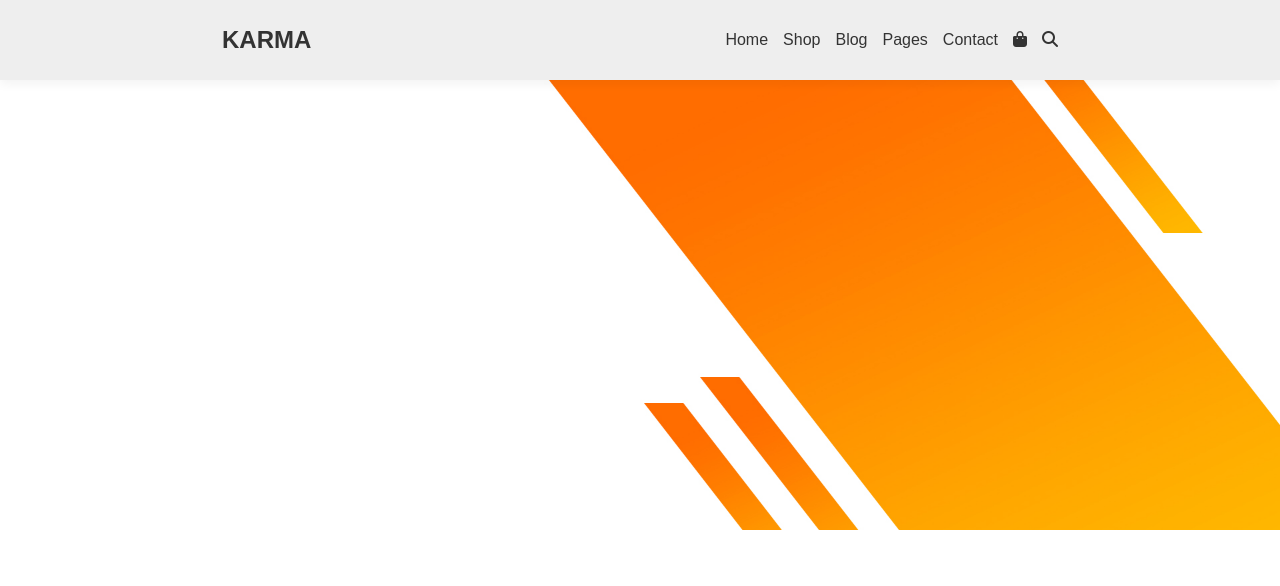
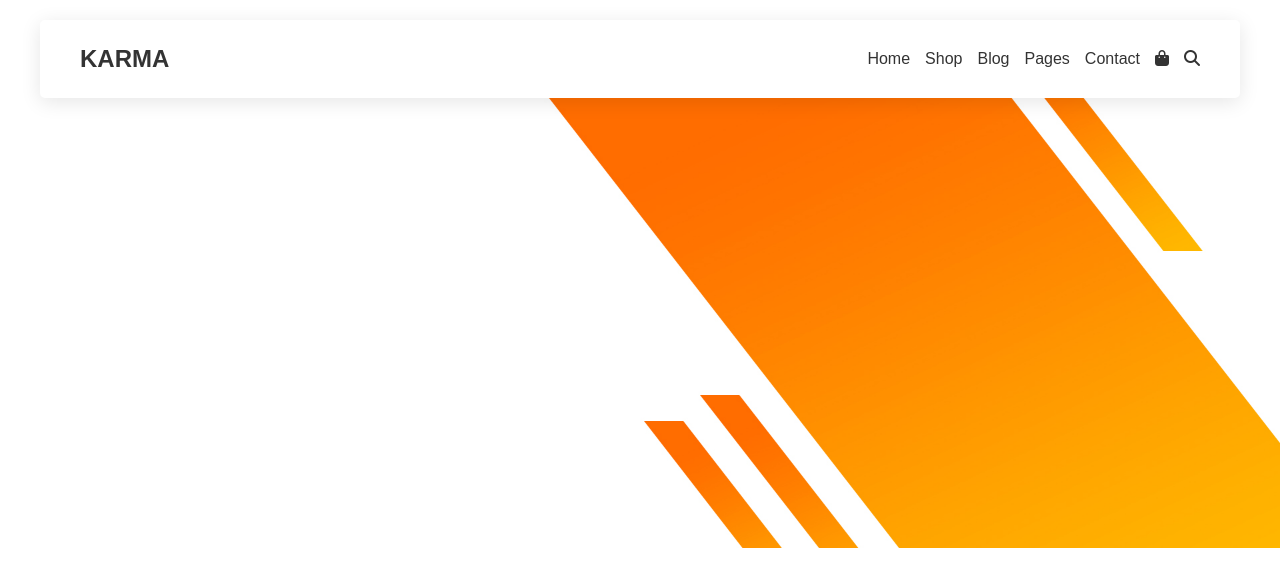
Before and after one commit to bilalashrafali123/store, a React (Vite) app: page / in a window 1280 px wide. Shown: the top 586 px of the page. Built offline with nearby package versions, Linux system fonts and the light colour scheme.

Commit message:
updated...

```diff
--- a/src/App.scss
+++ b/src/App.scss
@@ -6,22 +6,25 @@
 }
 
 .nav-container {
+  width: 100%;
   display: flex;
   justify-content: center;
-  align-items: center;
-  height: 80px;
-  background-color: #eeeeee;
-  box-shadow: 0 4px 10px rgba(0, 0, 0, 0.05);
+  background-color: transparent;
   position: relative;
   z-index: 10;
-
+  padding-top: 20px;
 
   .nav {
-    width: 70%;
+    width: 100%;
+    max-width: 1200px;
+    background-color: #fff;
     display: flex;
     justify-content: space-between;
     align-items: center;
-    padding: 30px;
+    padding: 25px 40px;
+    box-shadow: 0 4px 20px rgba(0, 0, 0, 0.1);
+    border-radius: 5px;
+  }
 
   .nav-logo h2 {
     font-size: 24px;
@@ -46,11 +49,10 @@
 
   .hamburger {
     display: none;
-      font: size 15px;
+    font-size: 20px;
     cursor: pointer;
     color: #333;
     text-align: end;
-    }
   }
 }
 
@@ -70,6 +72,7 @@
 @media (max-width: 768px) {
   .nav-container {
     .nav {
+      flex-direction: row;
       .nav-links {
         display: none;
       }
```
Lines whose indentation alone changed are shown as unchanged.
